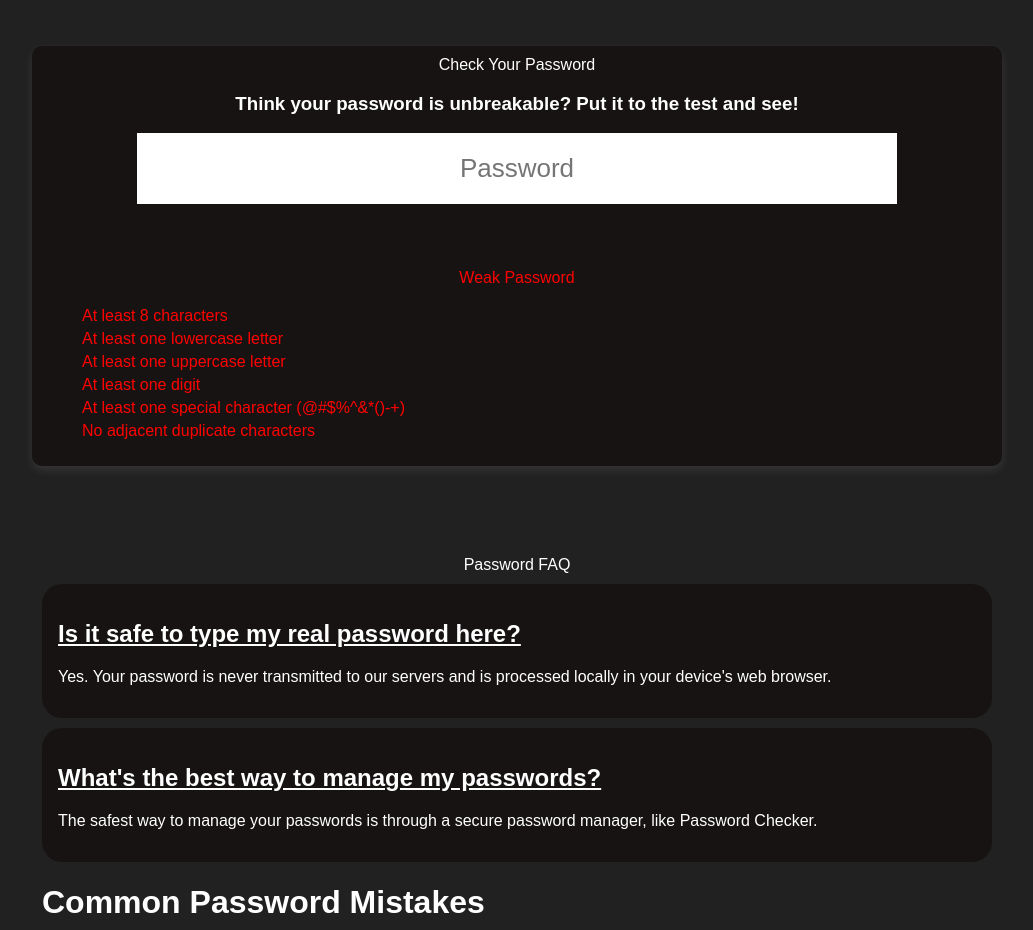
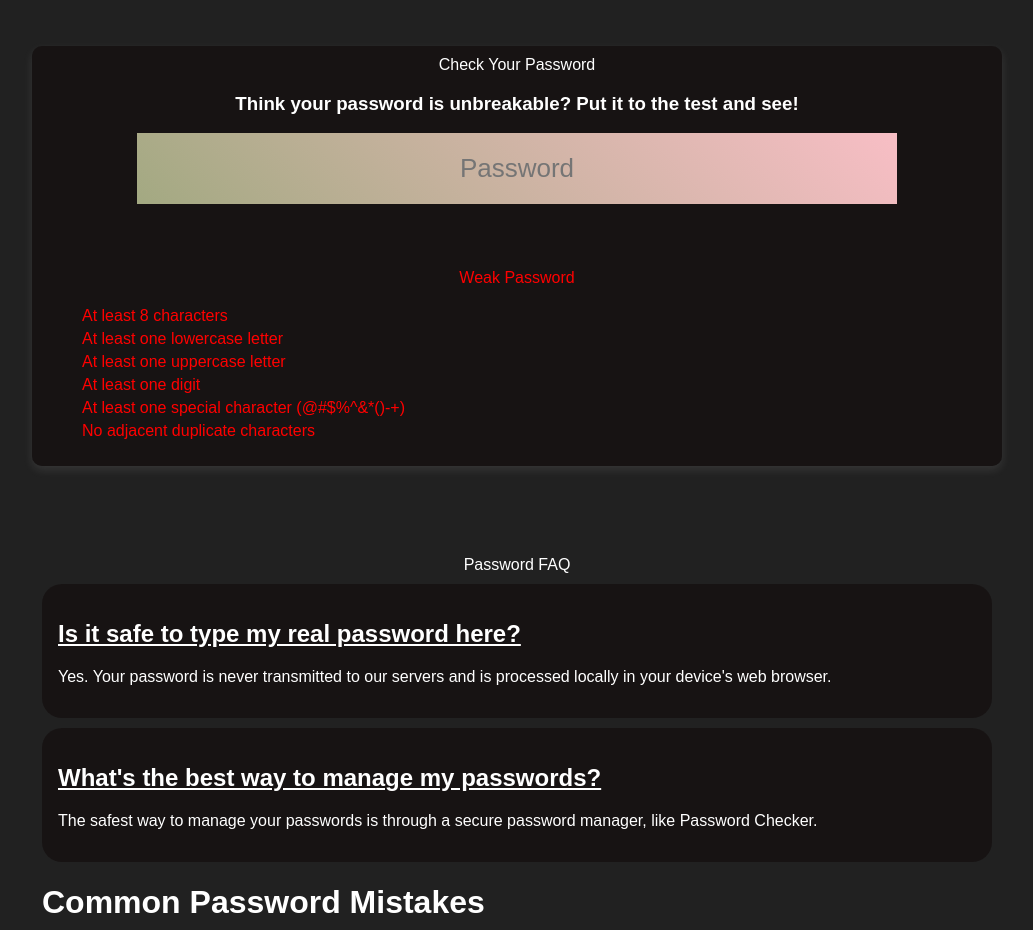
Before and after one commit to roshansaini18/deploy_password_project, a plain HTML site: page index.html in a window 1280 px wide. Shown: the part 800-1730 px from the top of the page, without its empty margins (123-1156 px from the left). Drawn offline with Linux system fonts and the light colour scheme.

Commit message:
Update index.html

```diff
--- a/index.html
+++ b/index.html
@@ -360,7 +360,7 @@
   border: none;
   border-bottom: 10px solid #blue;
   outline: none;
-             background: linear-gradient(45deg,green);
+             background: linear-gradient(45deg,green,pink);
             background-size: 300% 300%;
             animation: gradientAnimation 10s ease infinite;
             color: white;
```
